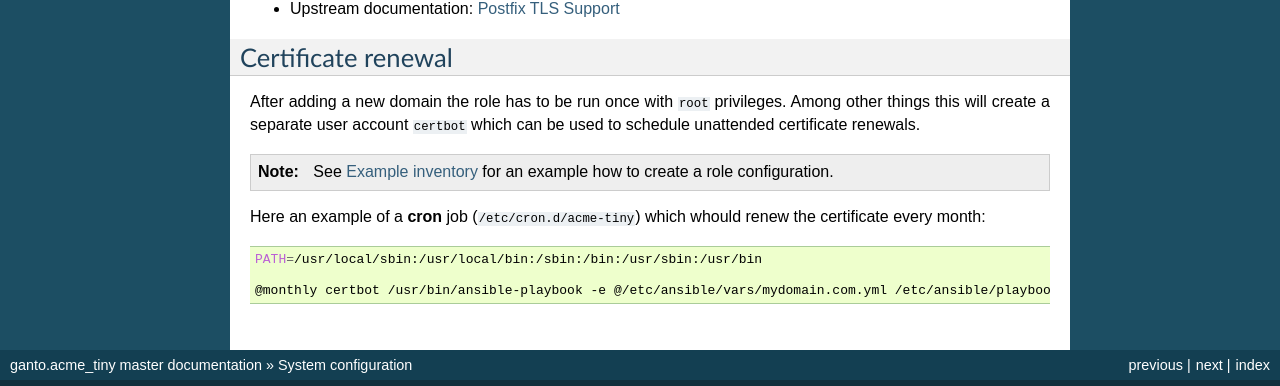
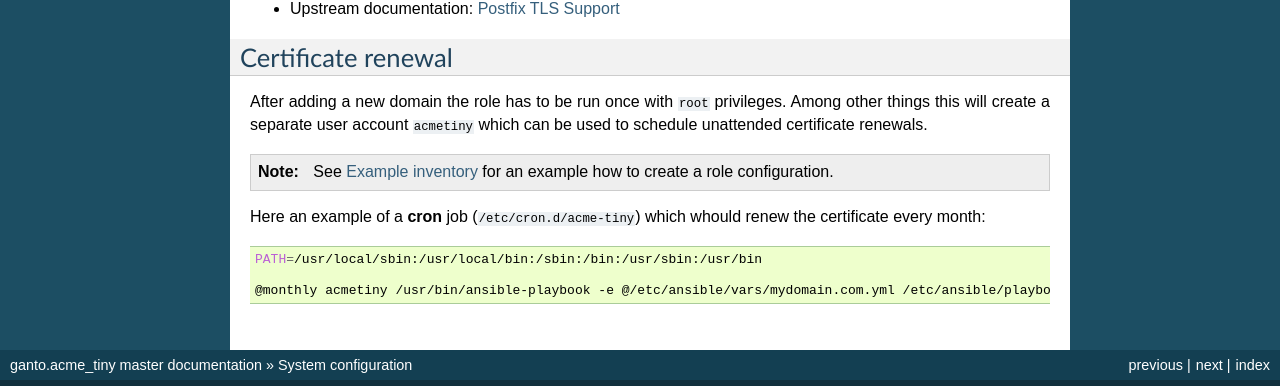
Before and after one commit to ganto/ansible-acme_tiny, a Sphinx documentation site: the page built from docs/system-configuration.rst, in a window 1280 px wide. Shown: the part 1706-2092 px from the top of the page. Built offline with Sphinx 7.4.7, drawn with Linux system fonts in a browser that asks for light colours; pages that are not in the unit, such as notebooks, are missing from menus.

Commit message:
Rename user to 'acmetiny' to avoid confusion with Certbot app

```diff
--- a/docs/getting-started.rst
+++ b/docs/getting-started.rst
@@ -9,7 +9,7 @@ There are two "modes" how this role can be run:
 - *Scheduler mode*: Role will request new certificate based on an existing
   certificate request, replace the old certificate and restart the affected
   service. Ansible should be run with dedicated minimally privileged user
-  account (by default ``certbot``).
+  account (by default ``acmetiny``).
 
 - *Setup mode*: Role will run the initial setup for a new domain certificate
   such as create required directories, generate RSA key and certificate
--- a/docs/system-configuration.rst
+++ b/docs/system-configuration.rst
@@ -136,7 +136,7 @@ Certificate renewal
 
 After adding a new domain the role has to be run once with ``root``
 privileges. Among other things this will create a separate user account
-``certbot`` which can be used to schedule unattended certificate renewals.
+``acmetiny`` which can be used to schedule unattended certificate renewals.
 
 .. note:: See :ref:`acme_tiny_ref_example_inventory` for an example how to
           create a role configuration.
@@ -148,7 +148,7 @@ which whould renew the certificate every month:
 
     PATH=/usr/local/sbin:/usr/local/bin:/sbin:/bin:/usr/sbin:/usr/bin
 
-    @monthly certbot /usr/bin/ansible-playbook -e @/etc/ansible/vars/mydomain.com.yml /etc/ansible/playbooks/acme_tiny.yml >/dev/null
+    @monthly acmetiny /usr/bin/ansible-playbook -e @/etc/ansible/vars/mydomain.com.yml /etc/ansible/playbooks/acme_tiny.yml >/dev/null
 
 ..
  Local Variables:
```
Also changed, not shown: 1 other file.
